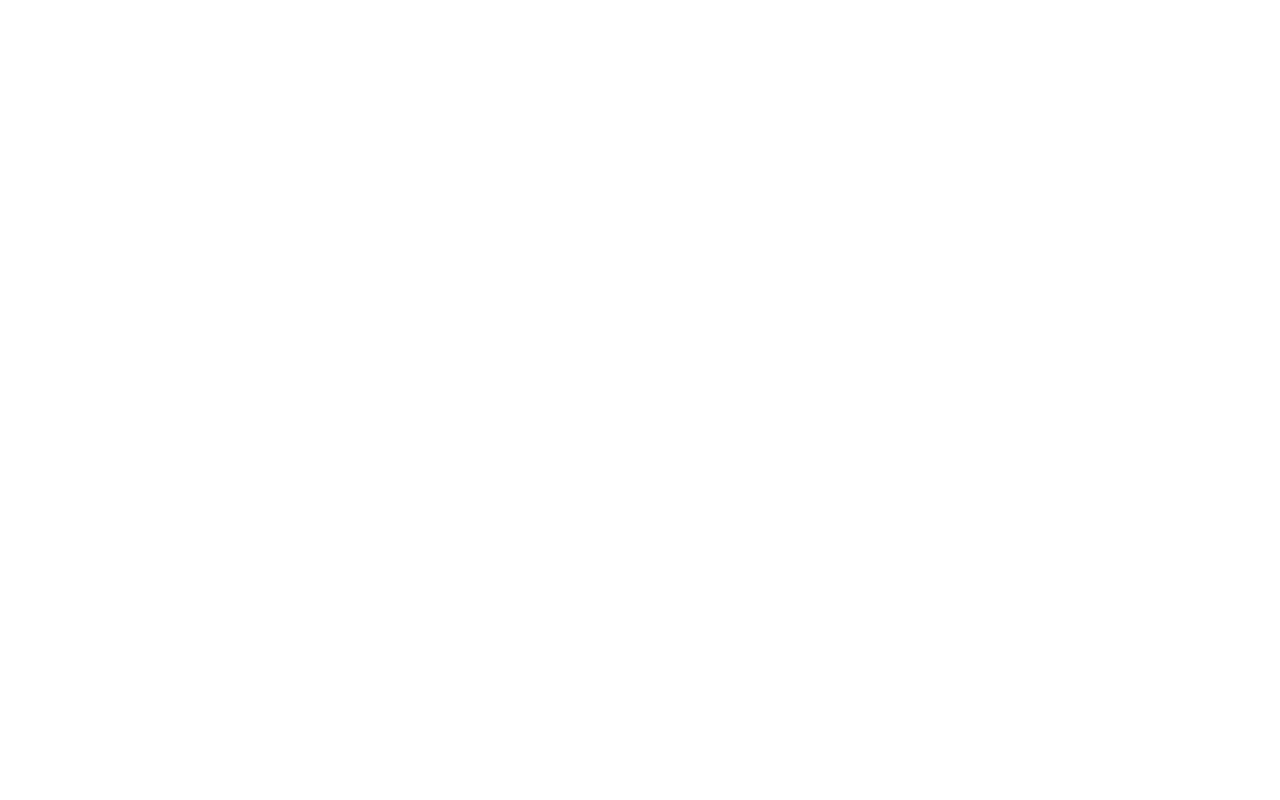
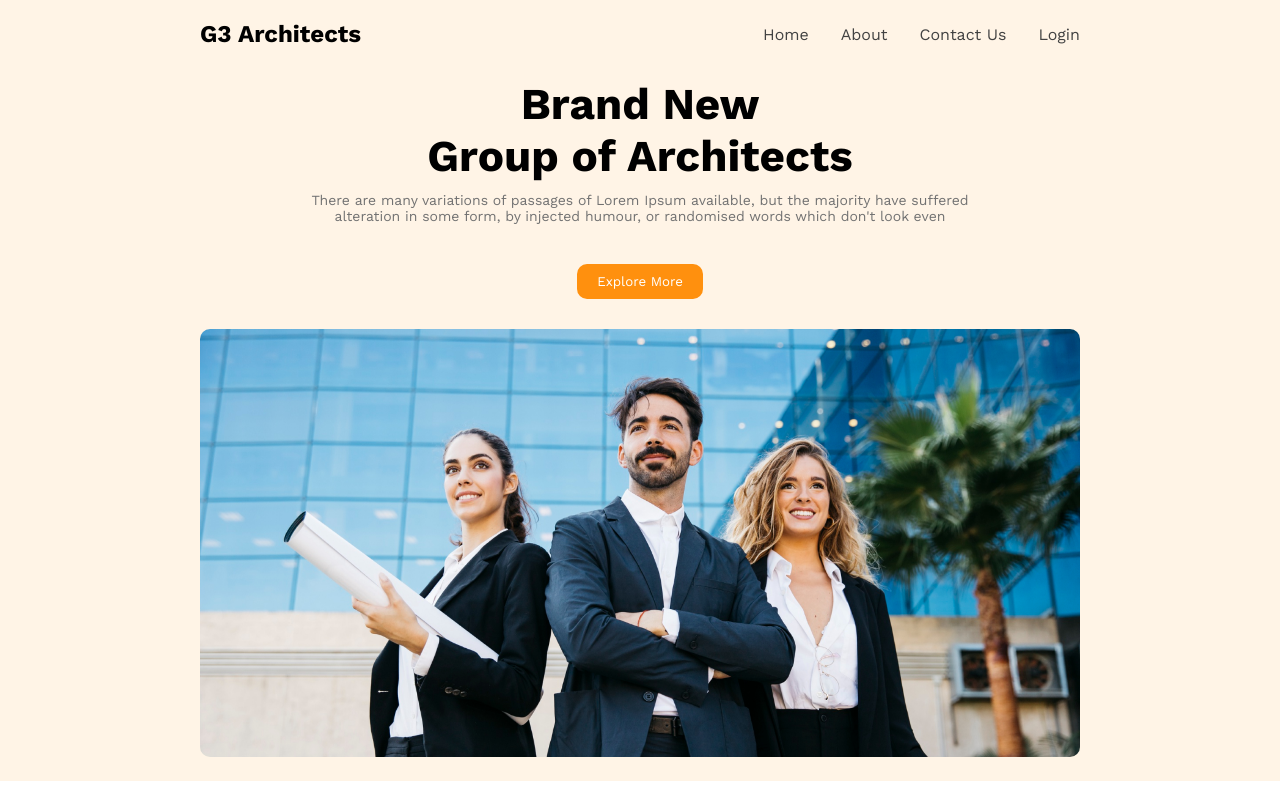
Before and after one commit to Dulal-Mondal/G3-aechtects, a plain HTML site: page index.html in a window 1280 px wide. Drawn offline with nearby package versions, Linux system fonts and the light colour scheme.

Commit message:
header section is done

```diff
--- a/index.html
+++ b/index.html
@@ -5,12 +5,47 @@
     <meta charset="UTF-8">
     <meta name="viewport" content="width=device-width, initial-scale=1.0">
     <title>G3 Architects</title>
+    <link rel="stylesheet" href="https://cdnjs.cloudflare.com/ajax/libs/font-awesome/6.7.2/css/all.min.css"
+        integrity="sha512-Evv84Mr4kqVGRNSgIGL/F/aIDqQb7xQ2vcrdIwxfjThSH8CSR7PBEakCr51Ck+w+/U6swU2Im1vVX0SVk9ABhg=="
+        crossorigin="anonymous" referrerpolicy="no-referrer" />
     <link rel="stylesheet" href="./styles/style.css">
     <link rel="stylesheet" href="./styles/responsive.css">
 </head>
 
 <body>
-    <header></header>
+    <header class="header-section">
+        <nav>
+            <div class="site-title">
+                <h2>G3 Architects</h2>
+            </div>
+            <div class="nav-menu">
+                <ul>
+                    <li><a href="">Home</a></li>
+                    <li><a href="">About</a></li>
+                    <li><a href="">Contact Us</a></li>
+                    <li><a href="">Login</a></li>
+                </ul>
+            </div>
+            <div class="hambarger">
+                <i class="fa-solid fa-bars"></i>
+            </div>
+        </nav>
+
+        <div class="hero-section">
+            <div class="hero-section-content">
+                <h1>Brand New <br> Group of Architects</h1>
+                <p>There are many variations of passages of Lorem Ipsum available, but the majority have suffered
+                    alteration
+                    in some form, by injected humour, or randomised words which don't look even</p>
+            </div>
+
+            <button class="btn">Explore More</button>
+
+            <figure>
+                <img src="./images/banner.png" alt="">
+            </figure>
+        </div>
+    </header>
     <main></main>
     <footer></footer>
 </body>
--- a/styles/responsive.css
+++ b/styles/responsive.css
@@ -0,0 +1,18 @@
+@media screen and (max-width:576px) {
+    .nav-menu {
+        display: none;
+    }
+
+    .header-section {
+        padding: 25px;
+    }
+
+
+    .hero-section-content {
+        padding: 30px 10px;
+    }
+
+    .hero-section-content h1 {
+        font-size: 30px;
+    }
+}
--- a/styles/style.css
+++ b/styles/style.css
@@ -4,4 +4,87 @@
     margin: 0;
     padding: 0;
     box-sizing: border-box;
+    font-family: "Work Sans", sans-serif;
 }
+
+img {
+    width: 100%;
+    height: 100%;
+}
+
+.btn {
+    color: white;
+    background-color: rgba(255, 144, 14, 1.00);
+    padding: 10px 20px;
+    margin-bottom: 30px;
+    border: none;
+    border-radius: 10px;
+}
+
+.btn:hover {
+    background: none;
+    border: 1px solid tomato;
+    color: blue;
+}
+
+.header-section {
+    background-color: rgba(255, 144, 14, 0.10);
+    padding: 20px 200px;
+    text-align: center;
+
+
+}
+
+nav {
+    display: flex;
+    justify-content: space-between;
+    align-items: center;
+
+}
+
+.hambarger {
+    display: none;
+}
+
+.nav-menu ul {
+    display: flex;
+    justify-content: space-between;
+    gap: 32px;
+}
+
+
+.nav-menu ul li {
+    list-style: none;
+}
+
+.nav-menu ul li a {
+    text-decoration: none;
+    color: rgba(66, 66, 66, 1.00);
+}
+
+ul li a:hover {
+    color: tomato;
+}
+
+
+
+.hero-section-content {
+    padding: 30px 100px;
+}
+
+.hero-section-content h1 {
+    font-size: 44px;
+    font-weight: bold;
+
+}
+
+.hero-section-content p {
+    font-size: 14px;
+    font-weight: normal;
+    color: rgba(114, 114, 114, 1.00);
+    padding: 10px 0;
+}
+
+.hero-section img {
+    border-radius: 10px;
+}
```
